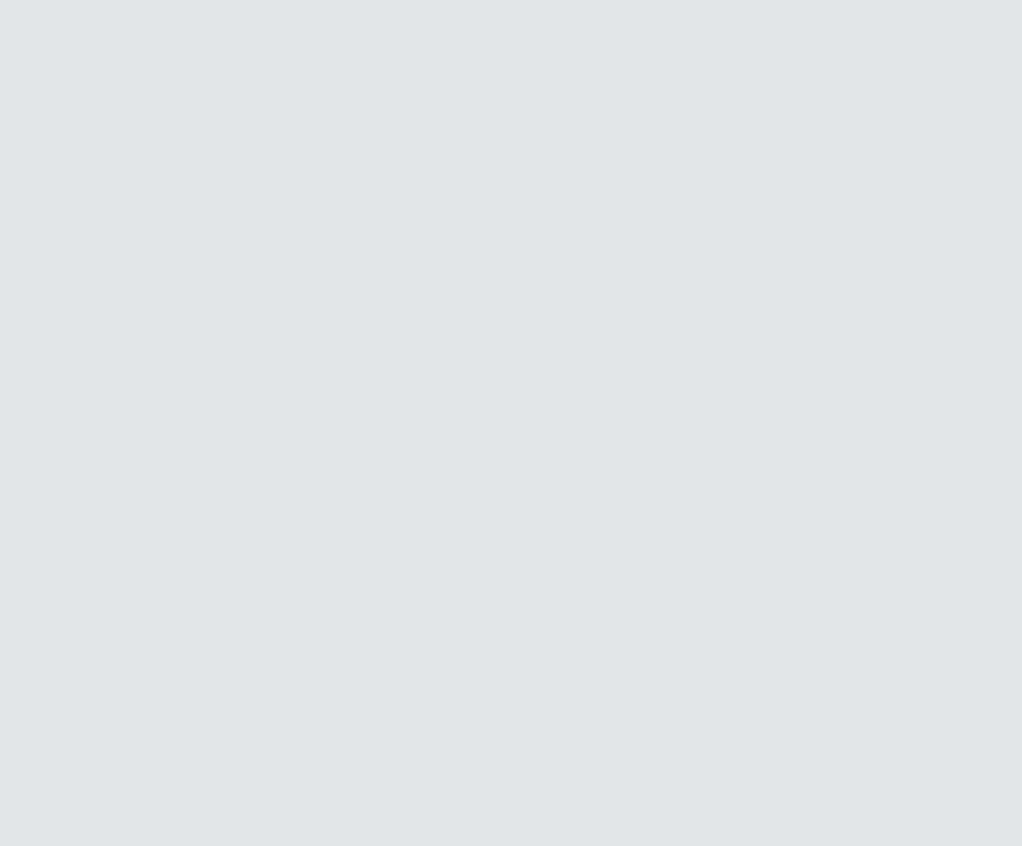
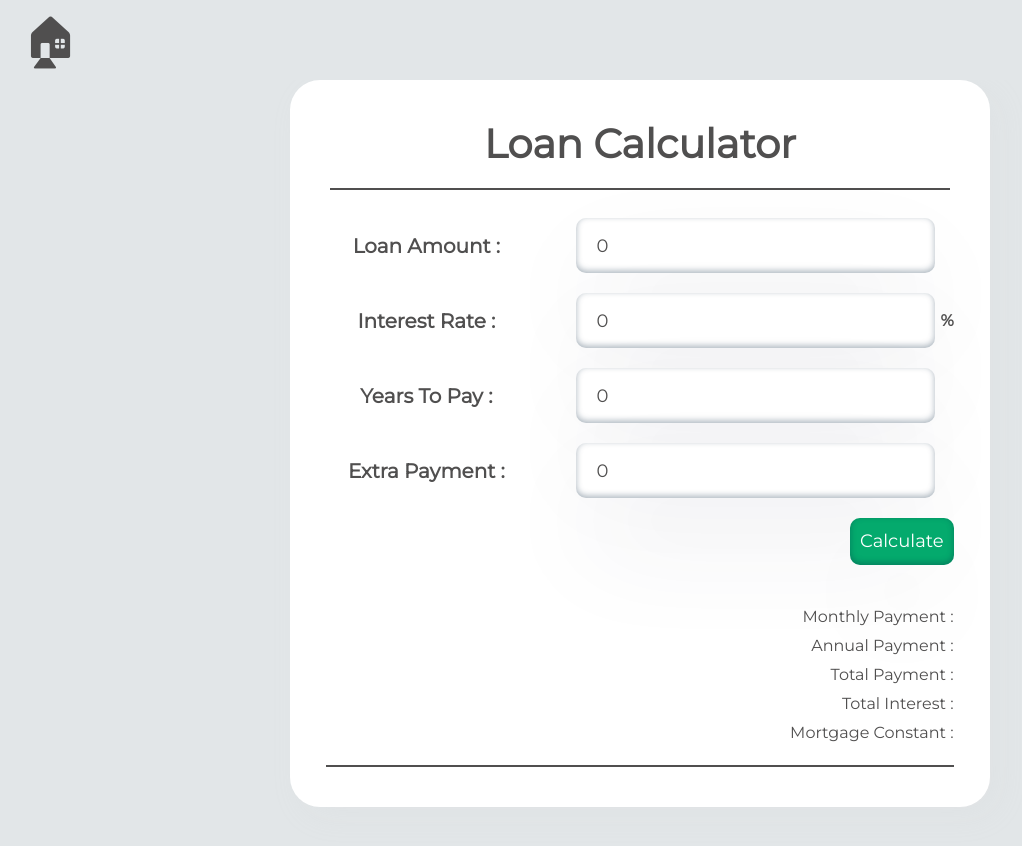
Before and after one commit to bansiKhokhariya/calculatorWeb, a React (Vite) app: page /loanMortgage/loanCalculator in a window 1280 px wide. Before the commit this address had no page. Shown: the top 846 px of the page, without its empty margins (0-1022 px from the left). Before the commit the page ends 800 px from the top, so only its background shows below. Built offline with nearby package versions, Linux system fonts and the light colour scheme.

Commit message:
add loan basic calculator

```diff
--- a/src/App.jsx
+++ b/src/App.jsx
@@ -6,6 +6,7 @@ import AllCategory from './components/AllCategory/AllCategory'
 import Calculator from './components/Calculator/Calculator'
 import DateAndTime from './components/DateAndTime/DateAndTime'
 import FinanceAndInvestment from './components/FinanceAndInvestment/FinanceAndInvestment'
+import LoanMortgage from './components/LoanMortgage/LoanMortgage'
 
 import {
   BrowserRouter as Router,
@@ -54,8 +55,8 @@ const App = () => {
           <Route path="/dateAndTime/dateAddSubtract" element={<DateAndTime />}></Route>
           {/* Finance And Investment */}
           <Route path="/financeAndInvestment/currencyConverter" element={<FinanceAndInvestment />}></Route>
-
-
+          {/* Loan And Mortgage */}
+          <Route path="/loanMortgage/loanCalculator" element={<LoanMortgage />}></Route>
 
         </Routes>
       </Router>
--- a/src/components/AllCategory/AllCategory.jsx
+++ b/src/components/AllCategory/AllCategory.jsx
@@ -43,7 +43,22 @@ const AllCategory = () => {
                                 </Link>
                             </ul>
                         </li>
-                        <li className='category-inner-item'>Loan Calculator</li>
+                        <li className='category-inner-item'>
+                            <input className="setting-menu-input" type="checkbox" name="setting-menu-item" id="setting-menu-item-2" />
+                            <label htmlFor="setting-menu-item-2">
+                                <svg className='down-arrow-svg' xmlns="http://www.w3.org/2000/svg" width="15" height="10" viewBox="0 0 15 10" fill="none">
+                                    <path d="M7.49997 9.30044C7.23114 9.30044 6.96235 9.19779 6.75739 8.99294L0.307713 2.54319C-0.102571 2.13291 -0.102571 1.46771 0.307713 1.05759C0.71783 0.647471 1.3829 0.647471 1.79322 1.05759L7.49997 6.76468L13.2068 1.05779C13.617 0.64767 14.2821 0.64767 14.6921 1.05779C15.1026 1.46791 15.1026 2.13311 14.6921 2.54339L8.24256 8.99313C8.0375 9.19803 7.76871 9.30044 7.49997 9.30044Z" fill="#007B42" />
+                                </svg>
+                                &nbsp;
+                                &nbsp;
+                                Loan And Mortgage
+                            </label>
+                            <ul className="setting-menu-item-inner-list">
+                                <Link className='redirect-link' to={'/loanMortgage/loanCalculator'}>
+                                    <li>Loan Calculator</li>
+                                </Link>
+                            </ul>
+                        </li>
                         <li className='category-inner-item'>
                             <input className="setting-menu-input" type="checkbox" name="setting-menu-item" id="setting-menu-item-3" />
                             <label htmlFor="setting-menu-item-3">
--- /dev/null
+++ b/src/components/LoanMortgage/LoanCalculator/LoanCalculator.jsx
@@ -0,0 +1,142 @@
+import React, { useState } from 'react';
+
+function LoanCalculator() {
+    // State variables for input fields
+    const [loanAmount, setLoanAmount] = useState(0);
+    const [interestRate, setInterestRate] = useState(0);
+    const [loanTermYears, setLoanTermYears] = useState(0);
+    const [extraPayment, setExtraPayment] = useState(0);
+    const [result, setResult] = useState({});
+
+    // Function to handle loan calculation
+    const calculateLoan = () => {
+        const loanAmountNum = parseFloat(loanAmount);
+        const interestRateNum = parseFloat(interestRate) / 100 / 12;
+        const loanTermMonthsNum = parseInt(loanTermYears) * 12;
+        const extraPaymentNum = parseFloat(extraPayment);
+
+        // mortgage constant Calculations
+        const mortgageConstant = (interestRateNum * Math.pow(1 + interestRateNum, loanTermMonthsNum)) /
+            (Math.pow(1 + interestRateNum, loanTermMonthsNum) - 1) * 12;
+
+        // monthly payment Calculations
+        var x = Math.pow(1 + interestRateNum, loanTermMonthsNum) + extraPaymentNum;
+        var monthlyPayment = (loanAmountNum * x * interestRateNum) / (x - 1);
+
+        setResult({
+            mortgageConstant: (mortgageConstant * 100).toFixed(2) + '%',
+            monthlyPayment: (monthlyPayment.toFixed(2)),
+            annualPayment: (monthlyPayment * 12).toFixed(2),
+            totalInterest: ((monthlyPayment * loanTermMonthsNum) - loanAmountNum).toFixed(2)
+        })
+
+    };
+
+    return (
+        <>
+            <div className='percentage-caculator-section-main'>
+                <div className="percentage-caculator-section">
+                    <h2 className='percentage-caculator-title'>Loan Calculator</h2>
+                    <div className='percentage-caculator-main-box' >
+                        <div className="conversion">
+
+                            <div className='percentage-input-box'>
+                                <label className='percentage-caculator-lable' htmlFor="loanamount">Loan Amount : </label>
+                                <div style={{ display: "flex", gap: "5px", alignItems: "center" }}>
+                                    <input
+                                        className='percentage-caculator-input'
+                                        type="text"
+                                        name=""
+                                        id="loanamount"
+                                        value={loanAmount}
+                                        onChange={(e) => setLoanAmount(e.target.value.replace(/\D/g, ''))}
+                                    />
+                                    &nbsp;
+                                    &nbsp;
+                                </div>
+                            </div>
+                            <div className='percentage-input-box'>
+                                <label className='percentage-caculator-lable' htmlFor="interestRate">Interest Rate :</label>
+                                <div style={{ display: "flex", gap: "5px", alignItems: "center" }}>
+                                    <input
+                                        className='percentage-caculator-input'
+                                        type="text"
+                                        name=""
+                                        id="interestRate"
+                                        value={interestRate}
+                                        onChange={(e) => setInterestRate(e.target.value.replace(/\D/g, ''))}
+                                    />
+                                    <div style={{ fontWeight: '600' }}>
+                                        %
+                                    </div>
+                                </div>
+                            </div>
+                            <div className='percentage-input-box'>
+                                <label className='percentage-caculator-lable' htmlFor="loanTermYears">Years To Pay :</label>
+                                <div style={{ display: "flex", gap: "5px", alignItems: "center" }}>
+                                    <input
+                                        className='percentage-caculator-input'
+                                        type="text"
+                                        name=""
+                                        id="loanTermYears"
+                                        value={loanTermYears}
+                                        onChange={(e) => setLoanTermYears(e.target.value.replace(/\D/g, ''))}
+                                    />
+                                    &nbsp;
+                                    &nbsp;
+                                </div>
+                            </div>
+                            <div className='percentage-input-box'>
+                                <label className='percentage-caculator-lable' htmlFor="extraPayment">Extra Payment :</label>
+                                <div style={{ display: "flex", gap: "5px", alignItems: "center" }}>
+                                    <input
+                                        className='percentage-caculator-input'
+                                        type="text"
+                                        name=""
+                                        id="extraPayment"
+                                        value={extraPayment}
+                                        onChange={(e) => setExtraPayment(e.target.value.replace(/\D/g, ''))}
+                                    />
+                                    &nbsp;
+                                    &nbsp;
+                                </div>
+                            </div>
+
+                            <div className='percentage-button-section'>
+                                <div className='percentage-button green-button' onClick={calculateLoan}>
+                                    Calculate
+                                </div>
+                            </div>
+
+                            <div className='percentage-result-section'>
+                                <div className='result-value'>
+                                    {result.mortgageConstant}
+                                </div>
+                            </div>
+
+                            <div className='percentage-result-section'>
+                                <div className='result-value'>
+                                    Monthly Payment  :  <span className='result-value-span-green'> {result.monthlyPayment}</span>
+                                </div>
+                                <div className='result-value'>
+                                    Annual Payment  :  <span className='result-value-span-green'> {result.annualPayment}</span>
+                                </div>
+                                <div className='result-value'>
+                                    Total Payment  :  <span className='result-value-span-green'> {result.annualPayment}</span>
+                                </div>
+                                <div className='result-value'>
+                                    Total Interest  :  <span className='result-value-span-green'> {result.totalInterest}</span>
+                                </div>
+                                <div className='result-value'>
+                                    Mortgage Constant  :  <span className='result-value-span-green'> {result.mortgageConstant}</span>
+                                </div>
+                            </div>
+                        </div>
+                    </div>
+                </div>
+            </div >
+        </>
+    );
+}
+
+export default LoanCalculator;
--- /dev/null
+++ b/src/components/LoanMortgage/LoanMortgage.jsx
@@ -0,0 +1,23 @@
+import React from 'react'
+import { useLocation } from 'react-router-dom';
+import SidebarToogle from '../SidebarToogle/SidebarToogle'
+import LoanCalculator from './LoanCalculator/LoanCalculator'
+
+
+const LoanMortgage = () => {
+    const location = useLocation();
+
+    return (
+        <>
+
+            <SidebarToogle />
+
+            {location.pathname == '/loanMortgage/loanCalculator' && (
+                <LoanCalculator />
+            )}
+
+        </>
+    )
+}
+
+export default LoanMortgage
```
